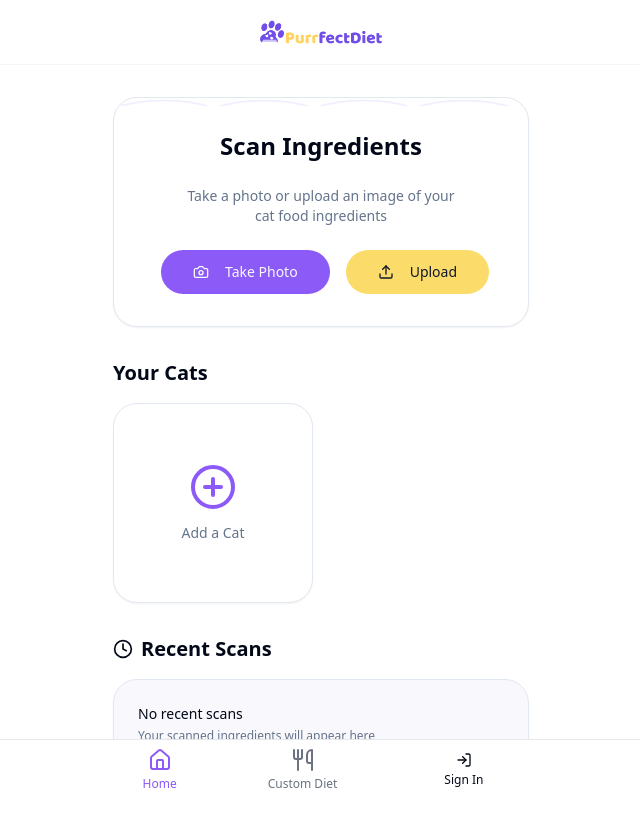
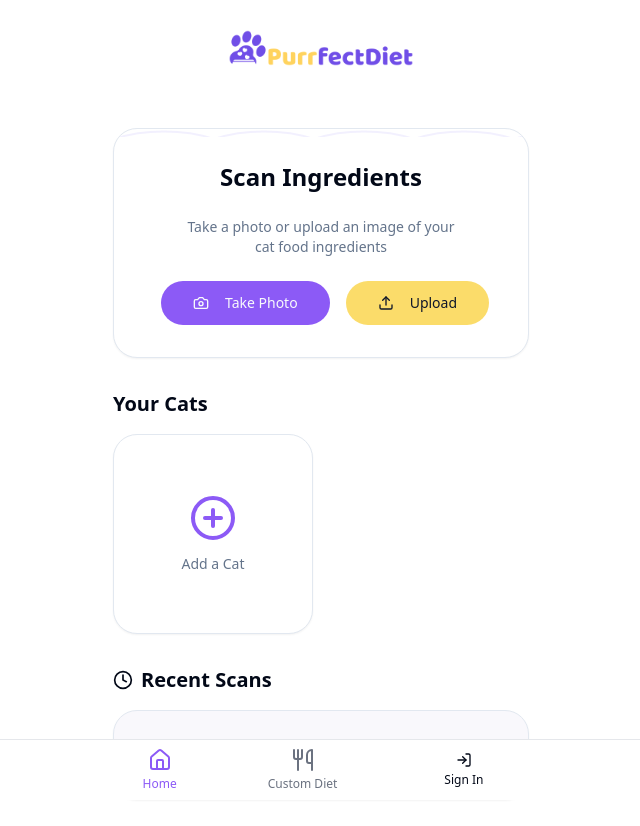
Before and after one commit to alex-p98/purrfectlandindpage, a React (Vite) app: page / in a window 1280 px wide. Shown: the top 826 px of the page, without its empty margins (319-959 px from the left). Built offline with nearby package versions, Linux system fonts and the light colour scheme.

Commit message:
Make logo larger and adjust spacing
Increased the size of the logo to 1.5 times its original dimensions and removed the line separating the logo from the subsequent section.
[skip gpt_engineer]

```diff
--- a/src/components/Header.tsx
+++ b/src/components/Header.tsx
@@ -1,10 +1,10 @@
 export const Header = () => {
   return (
-    <header className="w-full px-4 flex items-center justify-center bg-background/80 backdrop-blur-sm z-50 border-b border-border/40">
+    <header className="w-full px-4 flex items-center justify-center bg-background/80 backdrop-blur-sm z-50">
       <img
         src="/lovable-uploads/3d045043-e078-46c6-9577-58cb24afec2a.png"
         alt="PurrfectDiet Logo"
-        className="h-16 w-auto"
+        className="h-24 w-auto"
       />
     </header>
   );
```
